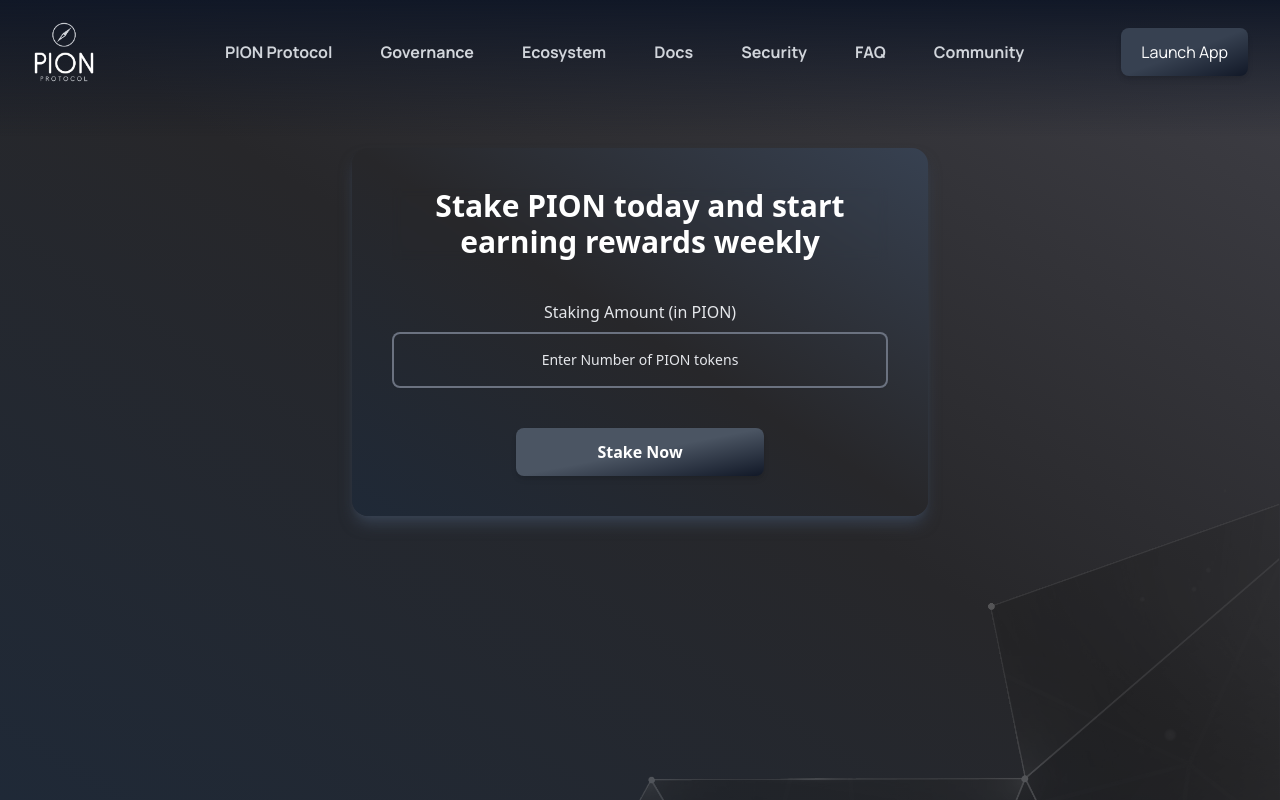
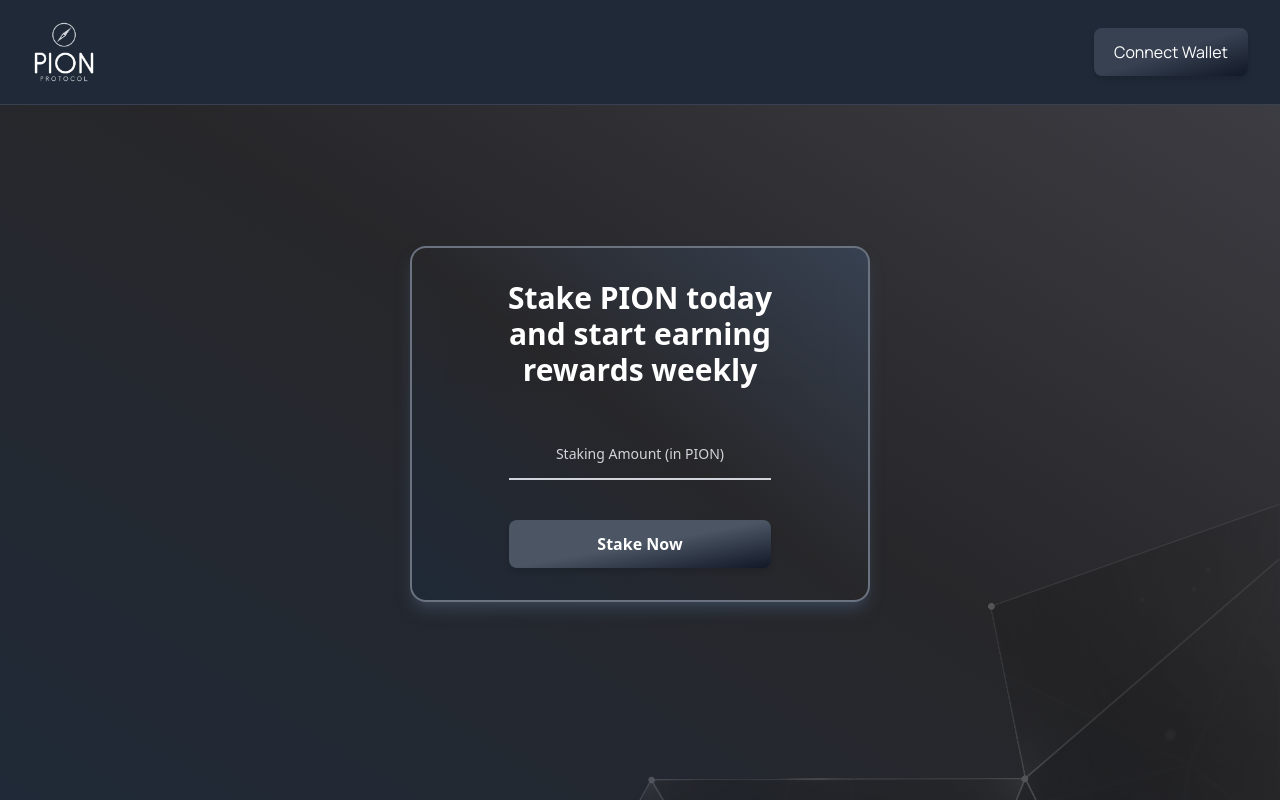
Before and after one commit to PION-Protocol/pion-ui, a React (Create React App) app: page /launch in a window 1280 px wide. Shown: the top 800 px of the page. Built offline with nearby package versions, Linux system fonts and the light colour scheme; the HTML template or start-up script is replaced by a standard one.

Commit message:
changes in header and stake page

```diff
--- a/src/App.jsx
+++ b/src/App.jsx
@@ -2,9 +2,10 @@
 import Home from "./frontend/pages/home/Home";
 import { useEffect } from "react";
 import Ecosystem from "./frontend/pages/ecosystem/Ecosystem";
-import Header from "./frontend/components/header/Header";
 import Footer from "./frontend/components/footer/Footer";
-import StakePION from "./frontend/pages/stakePION/StakePION";
+import StakePION from "./frontend/pages/pionApp/stakePION/StakePION";
+import AppLayout from "./frontend/components/appLayout/AppLayout";
+import WebLayout from "./frontend/components/webLayout/WebLayout";
 
 function App() {
 
@@ -30,11 +31,11 @@
 
   return (
     <BrowserRouter>
-      <Header/>
+      {/* <Header/> */}
         <Routes>
-          <Route path='/' element={<Home/>} />
-          <Route path='/ecosystem' element={<Ecosystem/>} />
-          <Route path='/launch' element={<StakePION/>} />
+          <Route path='/' element={<WebLayout Component={Home}/>} />
+          <Route path='/ecosystem' element={<WebLayout Component={Ecosystem}/>} />
+          <Route path='/launch' element={<AppLayout Component={StakePION}/>} />
         </Routes>
       <Footer/>
     </BrowserRouter>
--- /dev/null
+++ b/src/frontend/components/appLayout/AppLayout.jsx
@@ -0,0 +1,14 @@
+import React from 'react'
+import Header2 from '../header/Header2'
+
+const AppLayout = (props) => {
+    const {Component} = props
+  return (
+    <>
+        <Header2/>
+        <Component/>
+    </>
+  )
+}
+
+export default AppLayout
--- a/src/frontend/components/footer/Footer.jsx
+++ b/src/frontend/components/footer/Footer.jsx
@@ -4,7 +4,7 @@
 
 const Footer = () => {
   return (
-    <div className='relative before:z-[1] select-none h-full lg:py-16 md:py-12 py-5 before:w-52 before:h-40 before:absolute before:bottom-0 before:left-0 bg-zinc-800 before:bg-gradient-to-tr before:from-zinc-600 before:via-zinc-800 before:to-zinc-800 max-md:before:hidden after:absolute after:right-0 after:bottom-0 after:bg-[url("/src/assets/img/9020877.png")] after:bg-no-repeat after:bg-contain max-md:after:bg-cover after:bg-right after:h-[639px] after:w-full after:grayscale after:bg-opacity-20 '>
+    <div className='relative before:z-[1] select-none h-full lg:py-16 md:py-12 py-5 before:w-52 before:h-40 before:absolute before:bottom-0 before:left-0 bg-zinc-800 before:bg-gradient-to-tr before:from-zinc-600 before:via-zinc-800 before:to-zinc-800 max-md:before:hidden after:absolute after:right-0 after:bottom-0 after:bg-[url("/src/assets/img/9020877.png")] after:bg-no-repeat after:bg-contain max-md:after:bg-cover after:bg-[right_bottom] after:h-[639px] after:w-full after:grayscale after:bg-opacity-20 '>
       <div className='2xl:max-w-7xl xl:max-w-6xl lg:max-w-5xl lg:px-0 px-8 mx-auto w-full relative z-40 flex flex-col gap-5'>
         <div className="w-full">
           <img className='lg:size-16 size-12 duration-200 max-md:mx-auto' src={Logo} alt="logo" />
@@ -12,25 +12,25 @@
         <div className="w-full flex flex-wrap max-md:flex-col border-b-2 border-gray-600 pb-5">
         <div className='grow max-md:w-full max-md:text-center max-md:pb-5'>
             <div className="inline-flex items-center gap-5 pt-4">
-              <Link className='size-4 duration-150 rounded-xl text-white'>
+              <Link to="/" className='size-4 duration-150 rounded-xl text-white'>
                 <svg stroke="currentColor" fill="currentColor" strokeWidth="0" viewBox="0 0 512 512" xmlns="http://www.w3.org/2000/svg"><path d="M389.2 48h70.6L305.6 224.2 487 464H345L233.7 318.6 106.5 464H35.8L200.7 275.5 26.8 48H172.4L272.9 180.9 389.2 48zM364.4 421.8h39.1L151.1 88h-42L364.4 421.8z"></path></svg>
               </Link>
-              <Link className='size-4 duration-150 rounded-xl text-white'>
+              <Link to="/" className='size-4 duration-150 rounded-xl text-white'>
                 <svg stroke="currentColor" fill="currentColor" strokeWidth="0" viewBox="0 0 480 512" xmlns="http://www.w3.org/2000/svg"><path d="M186.1 328.7c0 20.9-10.9 55.1-36.7 55.1s-36.7-34.2-36.7-55.1 10.9-55.1 36.7-55.1 36.7 34.2 36.7 55.1zM480 278.2c0 31.9-3.2 65.7-17.5 95-37.9 76.6-142.1 74.8-216.7 74.8-75.8 0-186.2 2.7-225.6-74.8-14.6-29-20.2-63.1-20.2-95 0-41.9 13.9-81.5 41.5-113.6-5.2-15.8-7.7-32.4-7.7-48.8 0-21.5 4.9-32.3 14.6-51.8 45.3 0 74.3 9 108.8 36 29-6.9 58.8-10 88.7-10 27 0 54.2 2.9 80.4 9.2 34-26.7 63-35.2 107.8-35.2 9.8 19.5 14.6 30.3 14.6 51.8 0 16.4-2.6 32.7-7.7 48.2 27.5 32.4 39 72.3 39 114.2zm-64.3 50.5c0-43.9-26.7-82.6-73.5-82.6-18.9 0-37 3.4-56 6-14.9 2.3-29.8 3.2-45.1 3.2-15.2 0-30.1-.9-45.1-3.2-18.7-2.6-37-6-56-6-46.8 0-73.5 38.7-73.5 82.6 0 87.8 80.4 101.3 150.4 101.3h48.2c70.3 0 150.6-13.4 150.6-101.3zm-82.6-55.1c-25.8 0-36.7 34.2-36.7 55.1s10.9 55.1 36.7 55.1 36.7-34.2 36.7-55.1-10.9-55.1-36.7-55.1z"></path></svg>
               </Link>
-              <Link className='size-4 duration-150 rounded-xl text-white'>
+              <Link to="/" className='size-4 duration-150 rounded-xl text-white'>
               <svg stroke="currentColor" fill="currentColor" strokeWidth="0" viewBox="0 0 512 512" xmlns="http://www.w3.org/2000/svg"><path d="M440.3 203.5c-15 0-28.2 6.2-37.9 15.9-35.7-24.7-83.8-40.6-137.1-42.3L293 52.3l88.2 19.8c0 21.6 17.6 39.2 39.2 39.2 22 0 39.7-18.1 39.7-39.7s-17.6-39.7-39.7-39.7c-15.4 0-28.7 9.3-35.3 22l-97.4-21.6c-4.9-1.3-9.7 2.2-11 7.1L246.3 177c-52.9 2.2-100.5 18.1-136.3 42.8-9.7-10.1-23.4-16.3-38.4-16.3-55.6 0-73.8 74.6-22.9 100.1-1.8 7.9-2.6 16.3-2.6 24.7 0 83.8 94.4 151.7 210.3 151.7 116.4 0 210.8-67.9 210.8-151.7 0-8.4-.9-17.2-3.1-25.1 49.9-25.6 31.5-99.7-23.8-99.7zM129.4 308.9c0-22 17.6-39.7 39.7-39.7 21.6 0 39.2 17.6 39.2 39.7 0 21.6-17.6 39.2-39.2 39.2-22 .1-39.7-17.6-39.7-39.2zm214.3 93.5c-36.4 36.4-139.1 36.4-175.5 0-4-3.5-4-9.7 0-13.7 3.5-3.5 9.7-3.5 13.2 0 27.8 28.5 120 29 149 0 3.5-3.5 9.7-3.5 13.2 0 4.1 4 4.1 10.2.1 13.7zm-.8-54.2c-21.6 0-39.2-17.6-39.2-39.2 0-22 17.6-39.7 39.2-39.7 22 0 39.7 17.6 39.7 39.7-.1 21.5-17.7 39.2-39.7 39.2z"></path></svg>
               </Link>
             </div>
           </div>
           <ul className="list-none inline-flex flex-wrap md:justify-end justify-center items-center text-right max-md:text-center md:gap-x-10 gap-x-5 max-md:gap-y-5 *:no-underline *:flex *:text-sm *:text-right *:font-semibold *:text-gray-400 max-md:mx-auto">
-            <li><Link to="" className='md:hover:text-gray-400'>PION Protocol</Link></li>
-            <li><Link to="#community" className='md:hover:text-gray-400'>Governance</Link></li>
-            <li><Link to="ecosystem" className='md:hover:text-gray-400'>Ecosystem</Link></li>
-            <li><Link className='md:hover:text-gray-400'>Docs</Link></li>
-            <li><Link className='md:hover:text-gray-400'>Security</Link></li>
-            <li><Link className='md:hover:text-gray-400'>FAQ</Link></li>
-            <li><Link className='md:hover:text-gray-400'>Community</Link></li>
+            <li><Link to="/" className='md:hover:text-gray-400'>PION Protocol</Link></li>
+            <li><Link to="/#community" className='md:hover:text-gray-400'>Governance</Link></li>
+            <li><Link to="/ecosystem" className='md:hover:text-gray-400'>Ecosystem</Link></li>
+            <li><Link to="/" className='md:hover:text-gray-400'>Docs</Link></li>
+            <li><Link to="/" className='md:hover:text-gray-400'>Security</Link></li>
+            <li><Link to="/" className='md:hover:text-gray-400'>FAQ</Link></li>
+            <li><Link to="/" className='md:hover:text-gray-400'>Community</Link></li>
           </ul>
         </div>
         <div className="w-full">
--- a/src/frontend/components/header/Header.jsx
+++ b/src/frontend/components/header/Header.jsx
@@ -7,21 +7,21 @@
   return (
     <>
     <header className='flex items-center fixed z-50 left-0 right-0 top-0 font-manrope py-5 px-8 duration-300 group-[]/ns:bg-gray-800 select-none after:pointer-events-none after:inset-x-0 after:absolute after:-z-[1] after:top-0 md:after:-bottom-8 after:bottom-0 after:block after:bg-gradient-to-b after:from-gray-900 group-[]/ns:after:opacity-0'>
-      <div className="md:mr-20 md:w-16">
+      <Link to="/" className="md:mr-20 md:w-16">
         <img className='lg:size-16 size-12 duration-200 mx-auto' src={Logo} alt="logo" />
-      </div>
+      </Link>
       <div className="flex items-center lg:gap-12 gap-4 max-lg:ml-auto lg:grow">
         <div className='hidden lg:inline-flex items-center mx-auto gap-12 *:text-gray-300 *:font-bold *:text-base *:duration-300 grow-0 *:grow *:text-center'>
-          <Link to="" className='md:hover:text-gray-400'>PION Protocol</Link>
-          <Link to="#community" className='md:hover:text-gray-400'>Governance</Link>
-          <Link to="ecosystem" className='md:hover:text-gray-400'>Ecosystem</Link>
-          <Link className='md:hover:text-gray-400'>Docs</Link>
-          <Link className='md:hover:text-gray-400'>Security</Link>
-          <Link className='md:hover:text-gray-400'>FAQ</Link>
-          <Link className='md:hover:text-gray-400'>Community</Link>
+          <Link to="/" className='md:hover:text-gray-400'>PION Protocol</Link>
+          <Link to="/#community" className='md:hover:text-gray-400'>Governance</Link>
+          <Link to="/ecosystem" className='md:hover:text-gray-400'>Ecosystem</Link>
+          <Link to="/" className='md:hover:text-gray-400'>Docs</Link>
+          <Link to="/" className='md:hover:text-gray-400'>Security</Link>
+          <Link to="/" className='md:hover:text-gray-400'>FAQ</Link>
+          <Link to="/" className='md:hover:text-gray-400'>Community</Link>
         </div>
         <div>
-          <Link to="launch" className='lg:py-3 py-2 lg:px-5 px-3 bg-gradient-to-br from-gray-700 via-gray-700 to-gray-900 rounded-lg text-sm lg:text-base shadow-md text-white ring-2 ring-inset ring-transparent md:hover:-translate-y-1 block duration-300'>Launch App</Link>
+          <Link to="/launch" className='lg:py-3 py-2 lg:px-5 px-3 bg-gradient-to-br from-gray-700 via-gray-700 to-gray-900 rounded-lg text-sm lg:text-base shadow-md text-white ring-2 ring-inset ring-transparent md:hover:-translate-y-1 block duration-300'>Launch App</Link>
         </div>
         <div className='lg:hidden block'>
           <Link className='text-white'><CgMenuRight className='size-8' /></Link>
--- /dev/null
+++ b/src/frontend/components/header/Header2.jsx
@@ -0,0 +1,24 @@
+import React from 'react'
+import { Link } from 'react-router-dom'
+import Logo from '../../../assets/img/logo/png/colorLogoNoBackground.png';
+import { CgMenuRight } from "react-icons/cg";
+
+const Header2 = () => {
+  return (
+    <header className='flex items-center fixed z-50 left-0 right-0 top-0 font-manrope py-5 px-8 duration-300 bg-gray-800 select-none border-b border-gray-700'>
+      <Link to="/" className="md:mr-20 md:w-16">
+        <img className='lg:size-16 size-12 duration-200 mx-auto' src={Logo} alt="logo" />
+      </Link>
+      <div className="flex items-center lg:gap-12 gap-4 max-lg:ml-auto lg:grow">
+        <div className='ml-auto'>
+          <Link to="/" className='lg:py-3 py-2 lg:px-5 px-3 bg-gradient-to-br from-gray-700 via-gray-700 to-gray-900 rounded-lg text-sm lg:text-base shadow-md text-white ring-2 ring-inset ring-transparent md:hover:-translate-y-1 block duration-300'>Connect Wallet</Link>
+        </div>
+        <div className='lg:hidden block'>
+          <Link className='text-white'><CgMenuRight className='size-8' /></Link>
+        </div>
+      </div>
+    </header>
+  )
+}
+
+export default Header2
--- /dev/null
+++ b/src/frontend/components/webLayout/WebLayout.jsx
@@ -0,0 +1,14 @@
+import React from 'react'
+import Header1 from '../header/Header'
+
+const WebLayout = (props) => {
+    const {Component} = props
+  return (
+    <>
+        <Header1/>
+        <Component/>
+    </>
+  )
+}
+
+export default WebLayout
--- a/src/frontend/pages/home/cta/Cta.jsx
+++ b/src/frontend/pages/home/cta/Cta.jsx
@@ -1,5 +1,4 @@
 import React from 'react'
-import { Link } from 'react-router-dom'
 import Champions from '../../../../assets/img/champions.png'
 
 const Cta = () => {
--- a/src/frontend/pages/home/hero/Hero.jsx
+++ b/src/frontend/pages/home/hero/Hero.jsx
@@ -1,8 +1,5 @@
 import React from 'react'
 import { Link } from 'react-router-dom'
-import Twitter from '../../../../assets/img/Group932.svg'
-import Git from '../../../../assets/img/Group933.svg'
-import Reddit from '../../../../assets/img/Group934.svg'
 import Globe from '../../../../assets/img/Vector_2648-ai.svg'
 import Stats from '../stats/Stats'
 // import Stats2 from '../stats/Stats2'
--- a/src/frontend/pages/home/stats/Stats.jsx
+++ b/src/frontend/pages/home/stats/Stats.jsx
@@ -1,5 +1,4 @@
 import React from 'react'
-import { Link } from 'react-router-dom'
 
 const Stats = () => {
   return (
--- /dev/null
+++ b/src/frontend/pages/pionApp/stakePION/StakePION.jsx
@@ -0,0 +1,24 @@
+import React from 'react'
+import { Link } from 'react-router-dom'
+
+const StakePION = () => {
+  return (
+    <div className="w-full flex items-center bg-gradient-to-tr from-gray-800 via-zinc-800 to-zinc-700 pb-10 md:pb-20 select-none lg:pt-32 md:pt-28 justify-center h-dvh min-h-[600px]">
+        <div className='flex flex-col relative z-10 2xl:max-w-7xl xl:max-w-6xl lg:max-w-5xl lg:px-0 px-8 mx-auto w-full py-5 max-lg:flex-wrap'>
+            <div className="xl:w-2/5 lg:w-3/6 p-8 border-2 border-gray-500 rounded-2xl mx-auto shadow-lg shadow-gray-700 bg-gradient-to-tr from-gray-800 via-zinc-800 to-gray-700">
+                <div className="font-bold xl:text-3xl lg:text-2xl text-xl text-balance backdrop-blur-sm text-white text-center">Stake PION today and start earning rewards weekly</div>
+
+                <div className='py-10 relative text-center'>
+                    <div className="relative md:w-2/3 mx-auto">
+                        <input type="text" id="floating_filled" class="block text-center rounded-t-lg px-2.5 pb-2.5 pt-5 w-full text-sm text-gray-100 bg-transparent border-0 border-b-2 border-gray-300 appearance-none focus:outline-none focus:ring-0 focus:border-gray-600 peer" placeholder=" " />
+                        <label for="floating_filled" class="absolute left-0 text-sm text-gray-300 duration-300 w-full -translate-y-4 scale-75 top-4 z-10 peer-focus:text-gray-300 peer-placeholder-shown:scale-100 peer-placeholder-shown:translate-y-0 peer-focus:scale-75 peer-focus:-translate-y-4 rtl:peer-focus:translate-x-1/4 rtl:peer-focus:left-auto">Staking Amount (in PION)</label>
+                    </div>
+                </div>
+                <Link className='md:w-2/3 text-center lg:py-3 py-2 lg:px-5 px-3 bg-gradient-to-br from-gray-600 via-gray-600 to-gray-900 rounded-lg text-sm lg:text-base shadow-md text-white ring-2 ring-inset ring-transparent md:hover:-translate-y-1 block duration-300 font-bold mx-auto'>Stake Now</Link>
+            </div>
+        </div>
+    </div>
+  )
+}
+
+export default StakePION
--- a/src/frontend/pages/stakePION/StakePION.jsx
+++ /dev/null
@@ -1,24 +0,0 @@
-import React from 'react'
-import { Link } from 'react-router-dom'
-
-const StakePION = () => {
-  return (
-    <div className="w-full bg-gradient-to-tr from-gray-800 via-zinc-800 to-zinc-700 pb-10 md:pb-20 select-none lg:pt-32 md:pt-28 justify-center h-dvh">
-        <div className='flex flex-col relative z-10 2xl:max-w-7xl xl:max-w-6xl lg:max-w-5xl lg:px-0 px-8 mx-auto w-full py-5 max-lg:flex-wrap'>
-            <div className="w-1/2 p-10 rounded-2xl mx-auto shadow-lg shadow-gray-700 bg-gradient-to-tr from-gray-800 via-zinc-800 to-gray-700">
-                <div className="font-bold xl:text-3xl lg:text-2xl text-xl text-balance backdrop-blur-sm text-white text-center">Stake PION today and start earning rewards weekly</div>
-
-                <div className='py-10 relative text-center'>
-                    <label htmlFor="price" className="block text-base font-medium leading-6 text-gray-200">Staking Amount (in PION)</label>
-                    <div className="relative mt-2 rounded-lg shadow-sm">
-                        <input type="text" name="price" id="price" className="block text-lg bg-transparent text-center w-full rounded-lg border-0 py-4 px-7 text-gray-100 ring-2 ring-inset ring-gray-500 placeholder:text-gray-200 focus:ring-2 focus:ring-inset focus:ring-zinc-300 sm:text-sm sm:leading-6" placeholder="Enter Number of PION tokens" />
-                    </div>
-                </div>
-                <Link className='md:w-1/2 text-center lg:py-3 py-2 lg:px-5 px-3 bg-gradient-to-br from-gray-600 via-gray-600 to-gray-900 rounded-lg text-sm lg:text-base shadow-md text-white ring-2 ring-inset ring-transparent md:hover:-translate-y-1 block duration-300 font-bold mx-auto'>Stake Now</Link>
-            </div>
-        </div>
-    </div>
-  )
-}
-
-export default StakePION
```
Also changed, not shown: src/assets/img/champions.png.
